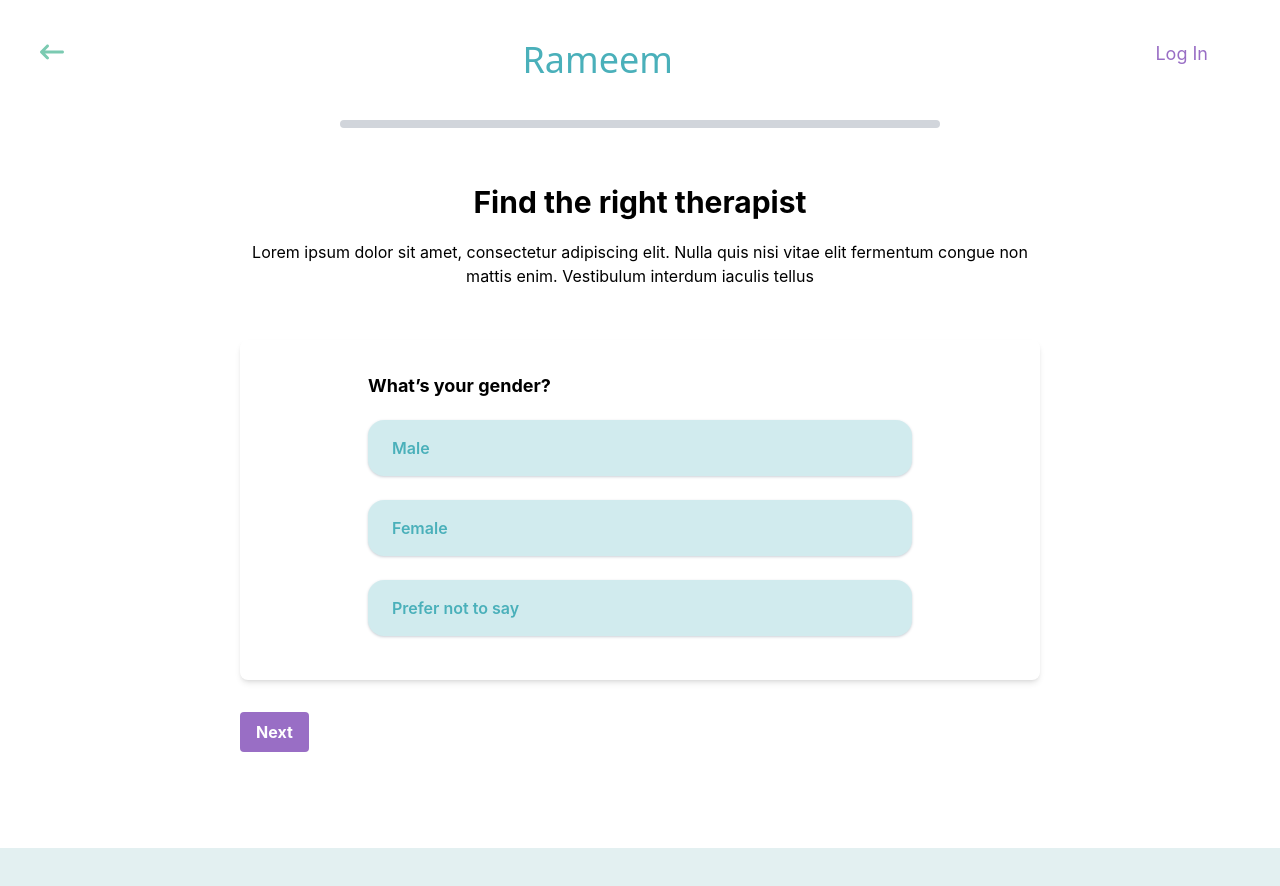
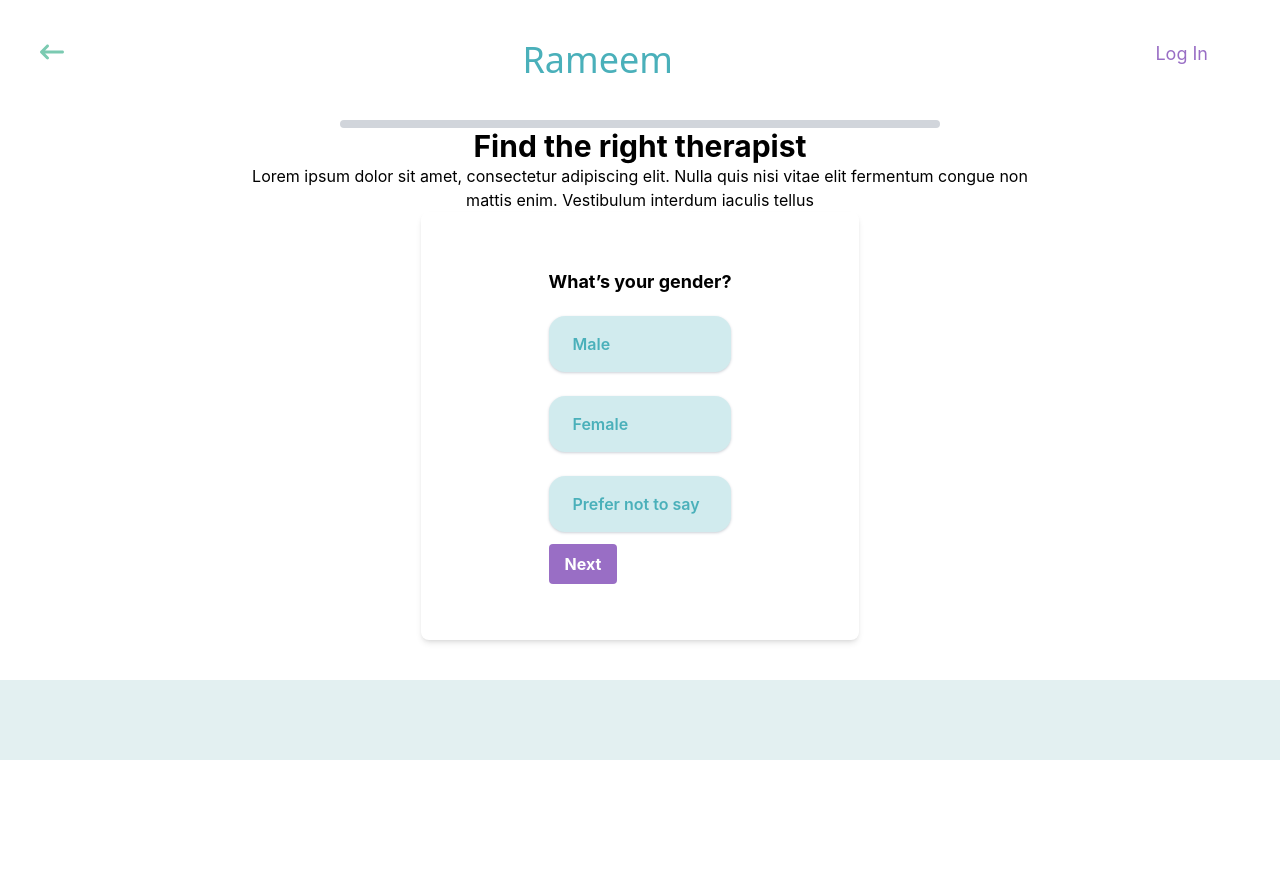
Before and after one commit to Meriemchm/chm_psychology_react_website, a React (Vite) app: page /getHelp in a window 1280 px wide. Shown: the top 886 px of the page. After the commit the page ends 800 px from the top, so only its background shows below. Built offline with nearby package versions, Linux system fonts and the light colour scheme; a web font is replaced by a local one.

Commit message:
services-fix fix-gethelp-radio

```diff
--- /dev/null
+++ b/src/components/GetHelp/InputForm/InputForm.jsx
@@ -0,0 +1,21 @@
+import React from "react";
+
+
+
+const InputForm = ({title}) => {
+  return (
+    <div >
+        <label className="block mb-2 text-lg font-bold">{title}</label>
+        <input
+            type="email"
+            className="w-full py-2 px-4 border-2 border-six rounded-lg mb-4"
+            placeholder='Your full name or nickname...'
+            value={email}
+            onChange={(e) => setEmail(e.target.value)}
+        />
+    </div>
+
+  );
+};
+
+export default InputForm;
--- a/src/components/GetHelp/ProgressForm/ProgressForm.jsx
+++ b/src/components/GetHelp/ProgressForm/ProgressForm.jsx
@@ -1,7 +1,7 @@
 import React, { useState } from 'react';
 import SelectionItemForm from '../SelectionItemForm/SelectionItemForm';
 import { GenderType, RelashionshipSituation } from '../../Data/Data';
-
+import InputForm from '../InputForm/InputForm';
 const MultiStepForm = () => {
   const [step, setStep] = useState(1);
   const [selectedGender, setSelectedGender] = useState('');
@@ -34,85 +34,38 @@ const MultiStepForm = () => {
   return (
     <div className='flex flex-col items-center justify-center'>
     <div className="w-1/2 h-2 bg-gray-300 rounded-full">
+
         <div
             className="h-full bg-primary rounded-full"
             style={{ width: `${progress}%` }}
           ></div>
         </div>
 
+          <div>
+            <h1 className="text-3xl font-bold text-center">Find the right therapist</h1>
+            <p className=' w-[50rem] text-center' >
+              Lorem ipsum dolor sit amet, consectetur adipiscing elit. Nulla quis nisi vitae elit fermentum congue non mattis enim. Vestibulum interdum iaculis tellus
+            </p>
+          </div>
 
+          <div className="mx-auto px-32 rounded-lg shadow-md ">
 
               <form onSubmit={handleSubmit} className='py-14'>
                 {step === 1 && (
-          <>
-          <div>
-            <h1 className="text-3xl font-bold text-center">Find the right therapist</h1>
-            <p className='py-5 w-[50rem] text-center' >
-              Lorem ipsum dolor sit amet, consectetur adipiscing elit. Nulla quis nisi vitae elit fermentum congue non mattis enim. Vestibulum interdum iaculis tellus
-            </p>
-          </div>
-          <div className="mx-auto my-8 py-8 px-32 rounded-lg shadow-md ">
-            <label className="block mb-2 text-lg font-bold">What’s your gender?</label>
-          <SelectionItemForm radioItem={GenderType}/>
-          </div>
-      </>
+                  <SelectionItemForm title='What’s your gender?' radioItem={GenderType}/>
             )}
 
-        {step === 2 && (          <>
-          <div>
-          <h1 className="text-3xl font-bold text-center">Find the right therapist</h1>
-          <p className='py-5 w-[50rem] text-center' >
-  Lorem ipsum dolor sit amet, consectetur adipiscing elit. Nulla quis nisi vitae elit fermentum congue non mattis enim. Vestibulum interdum iaculis tellus
-</p>
- </div>
-          <div className="mx-auto my-8 py-8 px-32 rounded-lg shadow-md">
-            <label className="block mb-2 text-lg font-bold">How old are you?</label>
-            <input
-              type="text"
-              className="w-full py-2 px-4 border-2 border-six text-six rounded-lg mb-4"
-              placeholder='Type your age in numbers...'
-              value={age}
-              onChange={(e) => setAge(e.target.value)}
-            />
-          </div> </>
+                {step === 2 && (
+                    <InputForm title="How old are you?"/>
                 )}
 
-        {step === 3 && (          <>
-          <div>
-          <h1 className="text-3xl font-bold text-center">Find the right therapist</h1>
-          <p className='py-5 w-[50rem] text-center' >
-  Lorem ipsum dolor sit amet, consectetur adipiscing elit. Nulla quis nisi vitae elit fermentum congue non mattis enim. Vestibulum interdum iaculis tellus
-</p>
- </div>
-          <div className="mx-auto my-8 p-6 rounded-lg shadow-md">
-            <label className="block mb-2 text-lg font-bold">What is your relationship status?</label>
-            <SelectionItemForm radioItem={RelashionshipSituation}/>
-          </div> </>
+                {step === 3 && (
+
+                    <SelectionItemForm title='What is your relationship status?' radioItem={RelashionshipSituation}/>
                 )}
 
-        {step === 4 && (          <>
-          <div>
-          <h1 className="text-3xl font-bold text-center">Find the right therapist</h1>
-          <p className='py-5 w-[50rem] text-center' >
-  Lorem ipsum dolor sit amet, consectetur adipiscing elit. Nulla quis nisi vitae elit fermentum congue non mattis enim. Vestibulum interdum iaculis tellus
-</p>
- </div>
-          <div className="mx-auto my-8 p-6 rounded-lg shadow-md">
-            <label className="block mb-2 text-lg font-bold">Create an account to save your information</label>
-            <input
-              type="email"
-              className="w-full py-2 px-4 border-2 border-six rounded-lg mb-4"
-              placeholder='Your full name or nickname...'
-              value={email}
-              onChange={(e) => setEmail(e.target.value)}
-            />
-            <input
-              type="password"
-              className="w-full py-2 px-4 border border-gray-400 rounded-lg mb-4"
-              value={password}
-              onChange={(e) => setPassword(e.target.value)}
-            />
-          </div> </>
+                {step === 4 && (
+                  <InputForm title='Create an account to save your information'/>
                 )}
 
                 {step < 5 && (
@@ -137,6 +90,7 @@ const MultiStepForm = () => {
                 )}
               </form>
         </div>
+    </div>
 
   );
 };
--- a/src/components/GetHelp/SelectionItemForm/SelectionItemForm.jsx
+++ b/src/components/GetHelp/SelectionItemForm/SelectionItemForm.jsx
@@ -1,10 +1,11 @@
 import React from "react";
-import Radio, { RadioGroup } from "../ProgressForm/Radio";
+import Radio, { RadioGroup } from "./Radio";
 
 
-const SelectionItemForm = ({radioItem}) => {
+const SelectionItemForm = ({radioItem,title}) => {
   return (
-    <div className="">
+    <div >
+      <label className="block mb-2 text-lg font-bold">{title}</label>
          <RadioGroup >
          {radioItem. map(({ id, title}) => (
 
```
Also changed, not shown: src/components/GetHelp/SelectionItemForm/Radio.jsx (renamed from src/components/GetHelp/ProgressForm/Radio.jsx). Lines whose indentation alone changed are shown as unchanged.
